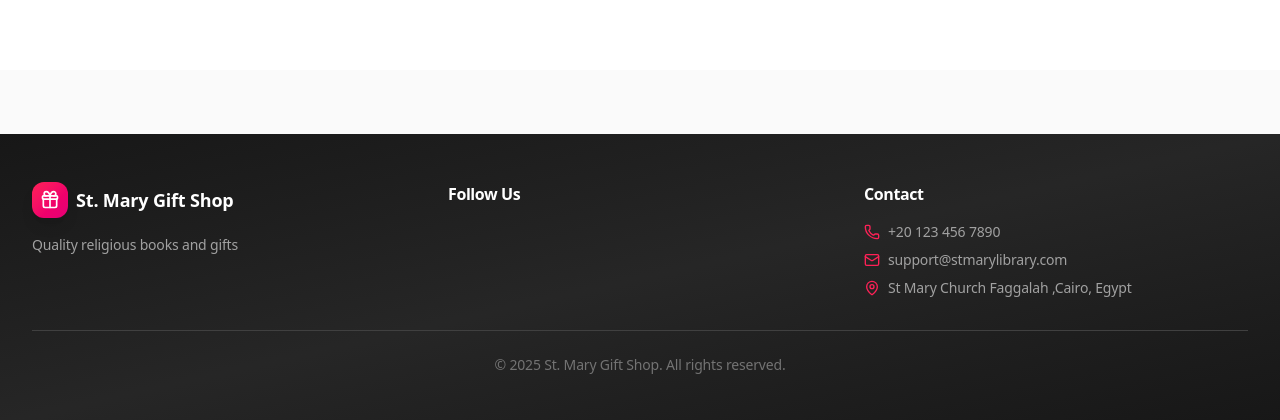
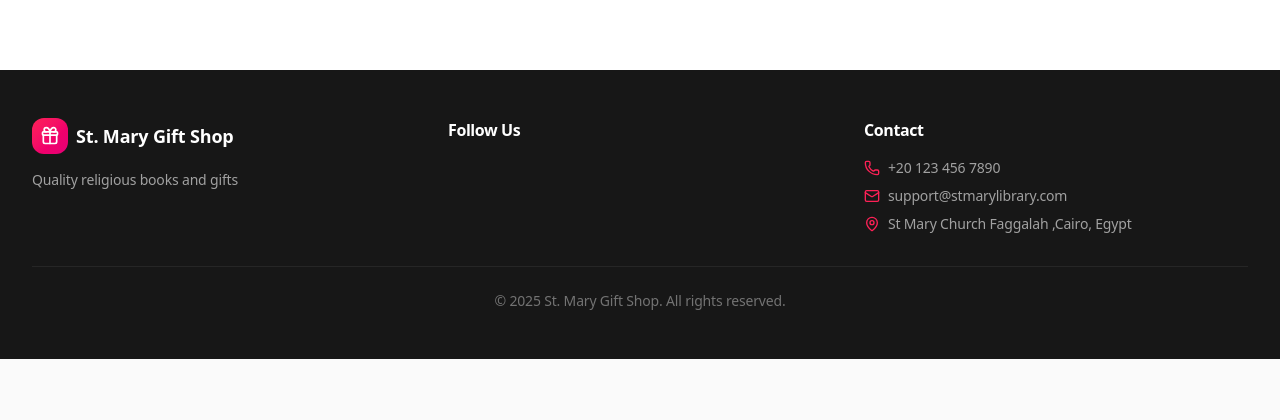
Before and after one commit to johnaymann1/st-mary-library-gift-shop, a Next.js app: page / in a window 1280 px wide. Shown: the part 1230-1650 px from the top of the page. After the commit the page ends 1589 px from the top, so only its background shows below. Built offline with nearby package versions, Linux system fonts and the light colour scheme; no server answers; the database is empty.

Commit message:
Simplify footer: remove gradient background and all complex styling causing black rectangle issue

```diff
--- a/src/components/Footer.tsx
+++ b/src/components/Footer.tsx
@@ -8,18 +8,18 @@ export default function Footer() {
     const currentYear = new Date().getFullYear()
 
     return (
-        <footer className="bg-gradient-to-br from-neutral-900 via-neutral-800 to-neutral-900 text-white mt-16">
+        <footer className="bg-neutral-900 text-white">
             <div className="max-w-7xl mx-auto px-4 sm:px-6 lg:px-8 py-12">
                 <div className="grid grid-cols-1 md:grid-cols-3 gap-8 mb-8">
                     {/* Brand Section */}
                     <div className="space-y-4">
                         <Link href="/" className="flex items-center gap-2 group">
-                            <div className="bg-gradient-to-br from-rose-500 to-pink-600 text-white p-2 rounded-xl group-hover:rotate-12 transition-transform duration-500 shadow-lg">
-                                <Gift className="h-5 w-5" />
+                            <div className="bg-gradient-to-br from-rose-500 to-pink-600 p-2 rounded-xl group-hover:rotate-12 transition-transform">
+                                <Gift className="h-5 w-5 text-white" />
                             </div>
-                            <span className="text-lg font-bold text-white">{siteConfig.displayName}</span>
+                            <span className="text-lg font-bold">{siteConfig.displayName}</span>
                         </Link>
-                        <p className="text-neutral-400 text-sm leading-relaxed">
+                        <p className="text-neutral-400 text-sm">
                             Quality religious books and gifts
                         </p>
                     </div>
@@ -33,7 +33,7 @@ export default function Footer() {
                                     href={siteConfig.links.facebook}
                                     target="_blank"
                                     rel="noopener noreferrer"
-                                    className="w-10 h-10 bg-neutral-800 hover:bg-rose-600 rounded-lg flex items-center justify-center transition-all"
+                                    className="w-10 h-10 bg-neutral-800 hover:bg-rose-600 rounded-lg flex items-center justify-center transition-colors"
                                     aria-label="Facebook"
                                 >
                                     <Facebook className="h-5 w-5" />
@@ -44,7 +44,7 @@ export default function Footer() {
                                     href={siteConfig.links.instagram}
                                     target="_blank"
                                     rel="noopener noreferrer"
-                                    className="w-10 h-10 bg-neutral-800 hover:bg-rose-600 rounded-lg flex items-center justify-center transition-all"
+                                    className="w-10 h-10 bg-neutral-800 hover:bg-rose-600 rounded-lg flex items-center justify-center transition-colors"
                                     aria-label="Instagram"
                                 >
                                     <Instagram className="h-5 w-5" />
@@ -55,7 +55,7 @@ export default function Footer() {
                                     href={siteConfig.links.twitter}
                                     target="_blank"
                                     rel="noopener noreferrer"
-                                    className="w-10 h-10 bg-neutral-800 hover:bg-rose-600 rounded-lg flex items-center justify-center transition-all"
+                                    className="w-10 h-10 bg-neutral-800 hover:bg-rose-600 rounded-lg flex items-center justify-center transition-colors"
                                     aria-label="Twitter"
                                 >
                                     <Twitter className="h-5 w-5" />
@@ -66,7 +66,7 @@ export default function Footer() {
                                     href={siteConfig.links.linkedin}
                                     target="_blank"
                                     rel="noopener noreferrer"
-                                    className="w-10 h-10 bg-neutral-800 hover:bg-rose-600 rounded-lg flex items-center justify-center transition-all"
+                                    className="w-10 h-10 bg-neutral-800 hover:bg-rose-600 rounded-lg flex items-center justify-center transition-colors"
                                     aria-label="LinkedIn"
                                 >
                                     <Linkedin className="h-5 w-5" />
@@ -102,7 +102,7 @@ export default function Footer() {
                 </div>
 
                 {/* Bottom Bar */}
-                <div className="pt-6 border-t border-neutral-700 text-center">
+                <div className="pt-6 border-t border-neutral-800 text-center">
                     <p className="text-neutral-500 text-sm">
                         © {currentYear} {siteConfig.name}. All rights reserved.
                     </p>
```
